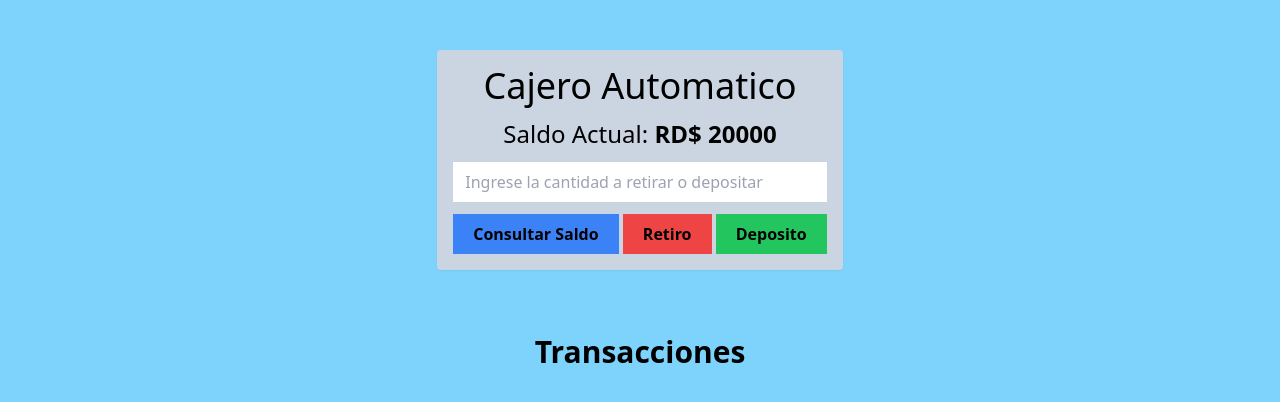
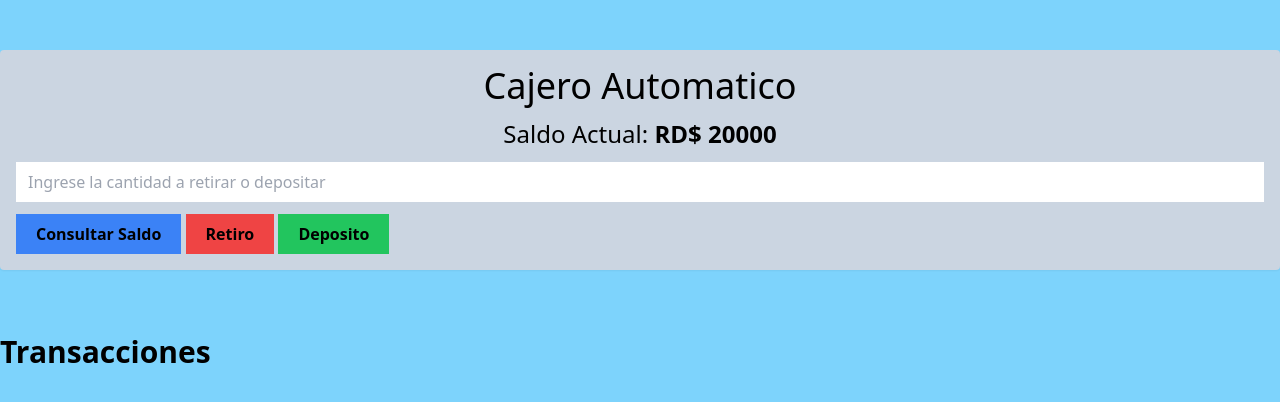
Before and after one commit to PaiiNKiilleRD/cajero, a plain HTML site: page index.html in a window 1280 px wide. Drawn offline with nearby package versions, Linux system fonts and the light colour scheme.

Commit message:
Update index.html

```diff
--- a/index.html
+++ b/index.html
@@ -6,7 +6,7 @@
     <title>Cajero</title>
     <script src="https://cdn.tailwindcss.com"></script>
 </head>
-<body class="mt-[50px] gap-16 flex items-center flex-col justify-center bg-sky-300">
+<body class="mt-[50px] gap-16 flex flex-col justify-center bg-sky-300">
 
     <section class="flex flex-col gap-3 items-center justify-center bg-slate-300 p-4 shadow-sm rounded">
         <h1 class="text-4xl">Cajero Automatico</h1>
```
